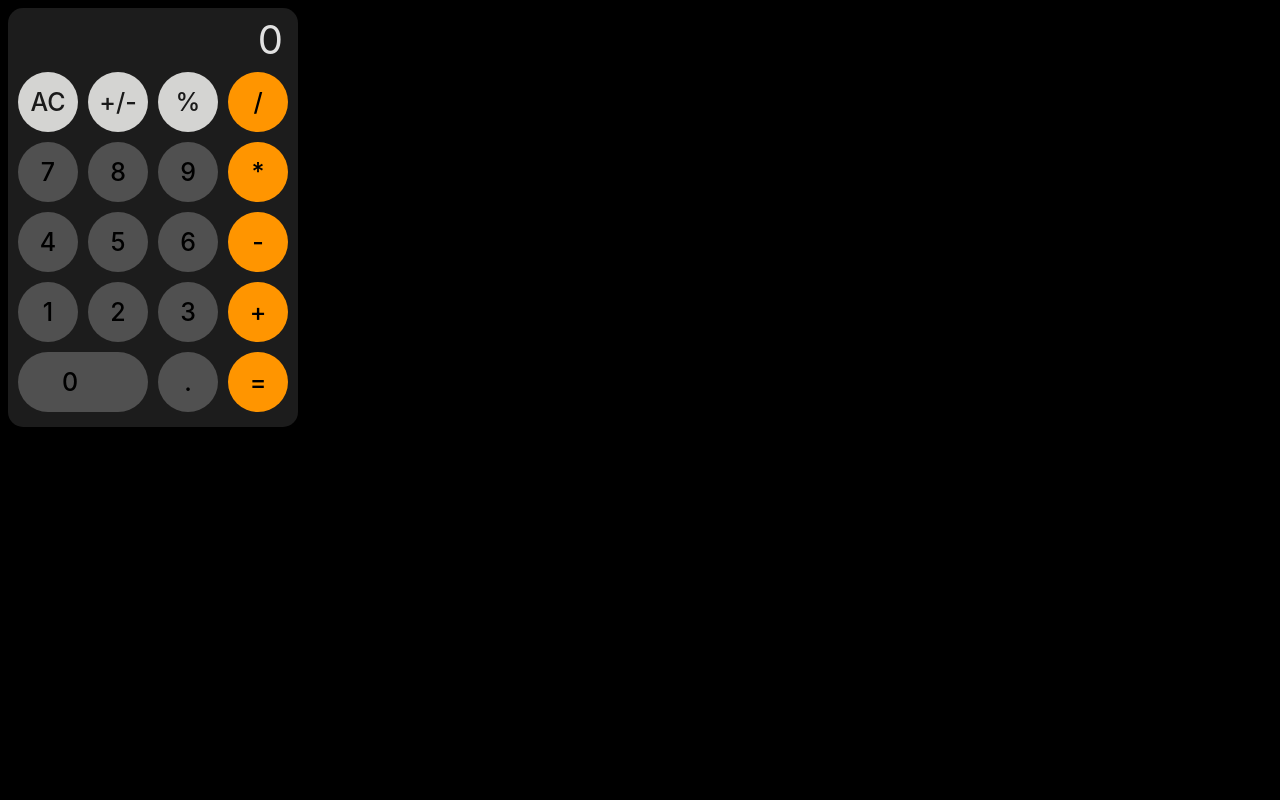
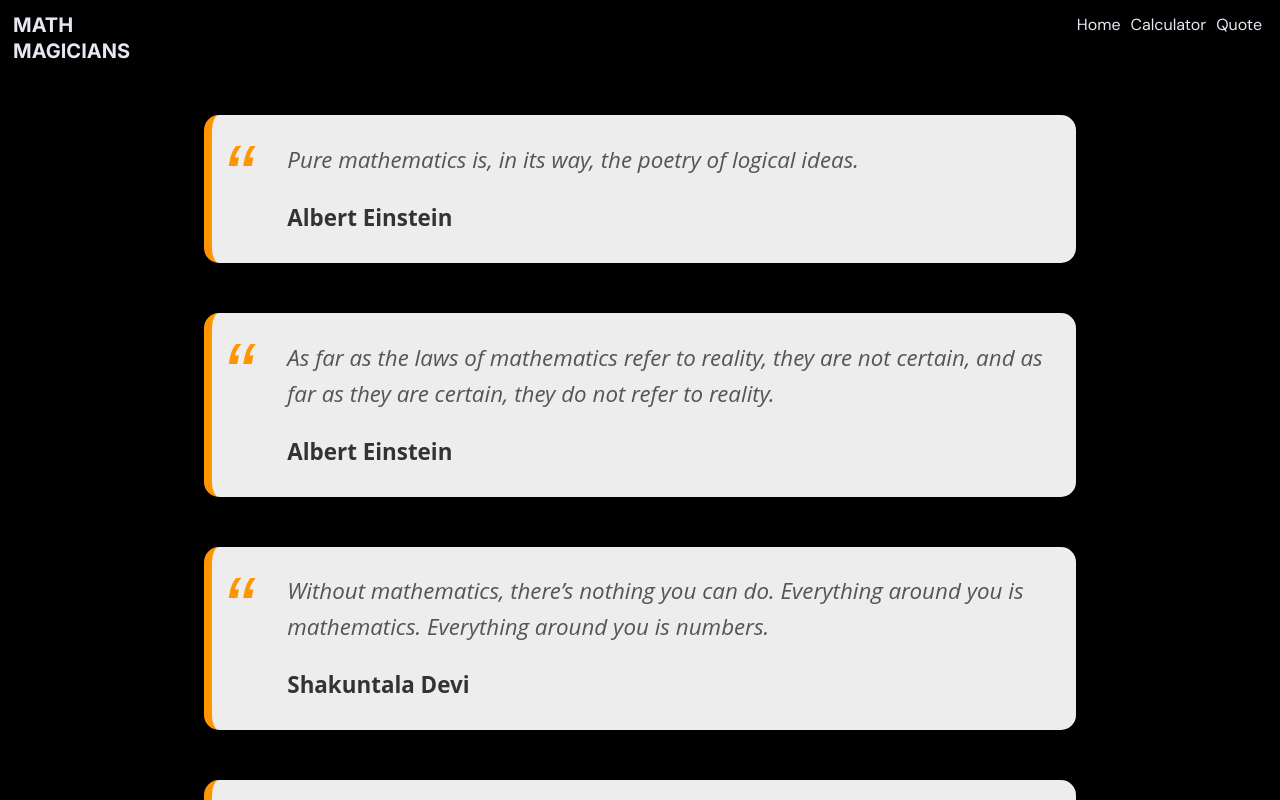
Before and after one commit to shadrxcc/math-magicians, a React (Create React App) app: page /quote in a window 1280 px wide. Shown: the top 800 px of the page. Built offline with nearby package versions, Linux system fonts and the light colour scheme.

Commit message:
route and style website

```diff
--- a/package.json
+++ b/package.json
@@ -10,6 +10,7 @@
     "prop-type": "^0.0.1",
     "react": "^18.2.0",
     "react-dom": "^18.2.0",
+    "react-router-dom": "^6.4.2",
     "react-scripts": "5.0.1",
     "web-vitals": "^2.1.4"
   },
--- a/public/index.html
+++ b/public/index.html
@@ -8,18 +8,16 @@
   <meta name="theme-color" content="#000000" />
   <meta name="description" content="Web site created using create-react-app" />
   <link rel="apple-touch-icon" href="%PUBLIC_URL%/logo192.png" />
-
+  <link rel="preconnect" href="https://fonts.googleapis.com">
+  <link rel="preconnect" href="https://fonts.gstatic.com" crossorigin>
+  <link href="https://fonts.googleapis.com/css2?family=DM+Sans:wght@400;700&display=swap" rel="stylesheet">
+  <script src="https://code.iconify.design/iconify-icon/1.0.1/iconify-icon.min.js"></script>
+  <link href="https://fonts.googleapis.com/css2?family=Inter:wght@400;700&display=swap" rel="stylesheet">
   <link rel="manifest" href="%PUBLIC_URL%/manifest.json" />
-  <script src="https://cdn.jsdelivr.net/npm/@popperjs/core@2.11.6/dist/umd/popper.min.js"
-    integrity="sha384-oBqDVmMz9ATKxIep9tiCxS/Z9fNfEXiDAYTujMAeBAsjFuCZSmKbSSUnQlmh/jp3"
-    crossorigin="anonymous"></script>
-  <script src="https://cdn.jsdelivr.net/npm/bootstrap@5.2.2/dist/js/bootstrap.min.js"
-    integrity="sha384-IDwe1+LCz02ROU9k972gdyvl+AESN10+x7tBKgc9I5HFtuNz0wWnPclzo6p9vxnk"
-    crossorigin="anonymous"></script>
   <title>Math Magicians</title>
 </head>
 
-<body>
+<body class="">
   <noscript>You need to enable JavaScript to run this app.</noscript>
   <div id="root"></div>
 </body>
--- /dev/null
+++ b/src/RouteSwitch.js
@@ -0,0 +1,22 @@
+import { BrowserRouter, Routes, Route } from "react-router-dom";
+import App from "./components/App";
+import Navbar from "./pages/navbar";
+import Home from "./pages/home";
+import Quote from "./pages/quote";
+import Calculator from "./pages/calculator";
+
+
+const RouteSwitch = () => {
+  return (
+    <>
+      <Navbar />
+      <Routes>
+        <Route path="/" element={<Home />} />
+        <Route path="calculator" element={<Calculator />} />
+        <Route path="quote" element={<Quote />} />
+      </Routes>
+    </>
+  );
+};
+
+export default RouteSwitch;
--- a/src/components/buttonpanel.js
+++ b/src/components/buttonpanel.js
@@ -6,37 +6,37 @@ const ButtonPanel = (props) => {
     return (
       <div className='calc'>
                 <div>
-                    <Button name="AC" className="ash" handleClick={props.clickHandler} />
-                    <Button name="+/-" className="ash" handleClick={props.clickHandler} />
-                    <Button name="%" className="ash" handleClick={props.clickHandler} />
-                    <Button name="/" className="orangeBtn" handleClick={props.clickHandler} />
+                    <Button name="AC" className="ash btn" handleClick={props.clickHandler} />
+                    <Button name="+/-" className="ash btn" handleClick={props.clickHandler} />
+                    <Button name="%" className="ash btn" handleClick={props.clickHandler} />
+                    <Button name="/" className="orangeBtn btn" handleClick={props.clickHandler} />
                 </div>
 
                 <div>
-                    <Button name="7" className="num-pallette" handleClick={props.clickHandler} />
-                    <Button name="8" className="num-pallette" handleClick={props.clickHandler} />
-                    <Button name="9" className="num-pallette" handleClick={props.clickHandler} />
-                    <Button name="*" className="orangeBtn" handleClick={props.clickHandler} />
+                    <Button name="7" className="num-pallette btn" handleClick={props.clickHandler} />
+                    <Button name="8" className="num-pallette btn" handleClick={props.clickHandler} />
+                    <Button name="9" className="num-pallette btn" handleClick={props.clickHandler} />
+                    <Button name="*" className="orangeBtn btn" handleClick={props.clickHandler} />
                 </div>
 
                 <div>
-                    <Button name="4" className="num-pallette" handleClick={props.clickHandler} />
-                    <Button name="5" className="num-pallette" handleClick={props.clickHandler} />
-                    <Button name="6" className="num-pallette" handleClick={props.clickHandler} />
-                    <Button name="-" className="orangeBtn" handleClick={props.clickHandler} />
+                    <Button name="4" className="num-pallette btn" handleClick={props.clickHandler} />
+                    <Button name="5" className="num-pallette btn" handleClick={props.clickHandler} />
+                    <Button name="6" className="num-pallette btn" handleClick={props.clickHandler} />
+                    <Button name="-" className="orangeBtn btn" handleClick={props.clickHandler} />
                 </div>
 
                 <div>
-                    <Button name="1" className="num-pallette" handleClick={props.clickHandler} />
-                    <Button name="2" className="num-pallette" handleClick={props.clickHandler} />
-                    <Button name="3" className="num-pallette" handleClick={props.clickHandler} />
-                    <Button name="+" className="orangeBtn" handleClick={props.clickHandler} />
+                    <Button name="1" className="num-pallette btn" handleClick={props.clickHandler} />
+                    <Button name="2" className="num-pallette btn" handleClick={props.clickHandler} />
+                    <Button name="3" className="num-pallette btn" handleClick={props.clickHandler} />
+                    <Button name="+" className="orangeBtn btn" handleClick={props.clickHandler} />
                 </div>
 
                 <div>
-                    <Button name="0" className="num-pallette number-0" handleClick={props.clickHandler} />
-                    <Button name="." className="num-pallette" handleClick={props.clickHandler} />
-                    <Button name="=" className="orangeBtn" handleClick={props.clickHandler} />
+                    <Button name="0" className="num-pallette btn number-0" handleClick={props.clickHandler} />
+                    <Button name="." className="num-pallette btn" handleClick={props.clickHandler} />
+                    <Button name="=" className="orangeBtn btn" handleClick={props.clickHandler} />
                 </div>
             </div>
     )
--- a/src/index.css
+++ b/src/index.css
@@ -1,5 +1,5 @@
 :root {
-  font-family: Inter, Avenir, Helvetica, Arial, sans-serif;
+  font-family: 'DM Sans', sans-serif;
   font-size: 16px;
   line-height: 24px;
   font-weight: 400;
@@ -15,12 +15,12 @@
 
 a {
   font-weight: 500;
-  color: #646cff;
+  color: #e7e7f3;
   text-decoration: inherit;
 }
 
 a:hover {
-  color: #535bf2;
+  color: #ff9500;
 }
 
 .wrapper {
@@ -38,4 +38,183 @@ a:hover {
   overflow-wrap: break-word;
   padding-bottom: 15px;
   padding-right: 10px;
+  inline-size: 273px;
+  line-height: 1em;
 }
+
+.navbar {
+  display: flex;
+  flex-direction: row;
+  justify-content: space-between;
+  padding: 5px 5px 0px;
+}
+
+.logo {
+  font-family: 'Inter', sans-serif;
+  font-size: 20px;
+  font-weight: bold;
+  will-change: filter;
+}
+
+.logo:hover {
+  filter: drop-shadow(0 0 2em #646cffaa);
+}
+.logo:hover {
+  filter: drop-shadow(0 0 2em #61dafbaa);
+}
+
+@keyframes logo-spin {
+  from {
+    transform: rotate(0deg);
+  }
+  to {
+    transform: rotate(360deg);
+  }
+}
+
+.sublink {
+  padding: 0px 5px 0px;
+}
+
+.intro {
+  display: flex;
+  justify-content: space-between;
+  padding: 0px 20px 30px 0px;
+}
+
+.h-intro {
+  text-align: center;
+  line-height: 1em;
+  font-size: 40px;
+}
+
+.orange {
+  color: #ff9500;
+}
+
+.card {
+  text-align: center;
+  display: flex;
+  justify-content: space-evenly;
+  padding: 0px 10px 0px;
+  margin: 35px 0px 20px;
+}
+
+.speed {
+  color: #ff9500;
+  font-size: 60px;
+}
+
+.BTN {
+  text-align: center;
+  background: #ff9500;
+  margin: auto;
+  padding: 1em;
+  border-radius: 15px;
+}
+
+.BTN:hover {
+  filter: drop-shadow(0 0 0.2em #646cffaa);
+}
+
+
+a.BTN {
+  color: aliceblue;
+}
+
+.btn-cont {
+  display: flex;
+}
+
+.lets {
+  font-size: 40px;
+  line-height: 1.1em;
+  font-weight: 400;
+}
+
+.calc {
+  font-weight: 800;
+}
+
+.text {
+  text-align: center;
+  margin: 0px 250px 0px;
+}
+
+@import url(https://fonts.googleapis.com/css?family=Open+Sans:400italic);
+.otro-blockquote {
+  font-size: 1.4em;
+  width:60%;
+  margin:50px auto;
+  font-family:Open Sans;
+  font-style:italic;
+  border-radius: 15px;
+  color: #555555;
+  padding:1.2em 30px 1.2em 75px;
+  border-left:8px solid #ff9500 ;
+  line-height:1.6;
+  position: relative;
+  background:#EDEDED;
+}
+
+.otro-blockquote::before {
+  font-family:Arial;
+  content: "\201C";
+  color:#ff9500;
+  font-size:4em;
+  position: absolute;
+  left: 10px;
+  top:-10px;
+}
+
+.otro-blockquote::after {
+  content: '';
+}
+
+.otro-blockquote span {
+  display:block;
+  color:#333333;
+  font-style: normal;
+  font-weight: bold;
+  margin-top:1em;
+}
+
+@media (max-width: 767px) {
+  .intro {
+    flex-direction: column;
+    margin: auto;
+  }
+
+  .card {
+    flex-direction: column;
+  }
+
+  .wrapper {
+    margin: auto;
+  }
+
+  .lets {
+    text-align: center;
+    font-size: 30px;
+    line-height: 1.3em;
+  }
+
+  .calc {
+  font-size: 1.6em;
+  }
+
+  .text {
+    margin: 0px 40px 0px;
+  }
+
+}
+
+@media (min-width: 767px) {
+  .lets {
+    padding-inline-start: 1em;
+  }
+
+  .calc {
+    font-size: 1.5em;
+  }
+}
--- a/src/index.js
+++ b/src/index.js
@@ -4,12 +4,16 @@ import './index.css';
 import App from './components/App';
 import './components/button.css'
 import reportWebVitals from './reportWebVitals';
+import { BrowserRouter } from "react-router-dom"
+import RouteSwitch from './RouteSwitch';
 
 const root = ReactDOM.createRoot(document.getElementById('root'));
 root.render(
+  <BrowserRouter>
   <React.StrictMode>
-    <App />
+    <RouteSwitch />
   </React.StrictMode>,
+  </BrowserRouter>
 );
 
 reportWebVitals();
--- /dev/null
+++ b/src/pages/calculator.js
@@ -0,0 +1,22 @@
+import React from "react";
+import App from "../components/App";
+
+const Calculator = () => {
+    return (
+        <>
+        <div className="intro">
+        <div>
+        <h1 className="lets">Lets do some<br/><span className="orange calc"> calculations</span></h1>
+        </div>
+        <div>
+        <App />
+        </div>
+        <div>
+
+        </div>
+        </div>
+        </>
+    )
+}
+
+export default Calculator
--- /dev/null
+++ b/src/pages/home.js
@@ -0,0 +1,31 @@
+import React from "react";
+import { Link } from "react-router-dom";
+
+const Home = () => {
+    return (
+       <>
+        <div>
+            <h1 className="h-intro">Welcome to <br/> <span className="orange">Math Magicians</span></h1>
+            <p className="text">If you`re anything like me, you probably can`t do simple math in your head. Or maybe you can, but it takes you a while and it`s not always accurate. That`s where a calculator comes in handy!</p>
+            <div className="card">
+                <div>
+                    <iconify-icon class="speed" icon="fluent:accessibility-checkmark-20-regular"></iconify-icon>
+                    <h2>Accessible</h2>
+                    <p>Simple design to help you do basic math operations.</p>
+                </div>
+                <div>
+                    <iconify-icon class="speed" icon="fluent-mdl2:speed-high"></iconify-icon>
+                    <h2>Fast calculations</h2>
+                    <p>Built to help you do math more quickly and accurately.</p>
+                </div>
+            </div>
+            <div className="btn-cont">
+                <Link className="sublink BTN" to="/calculator">
+              Get Started
+            </Link></div>
+        </div>
+       </>
+    )
+}
+
+export default Home;
--- /dev/null
+++ b/src/pages/navbar.js
@@ -0,0 +1,29 @@
+import React from "react";
+import { Link } from "react-router-dom";
+
+const Navbar = () => {
+  return (
+    <>
+      <nav className="navbar">
+        <div>
+        <Link className="logo" to="/">
+          <span>MATH</span><br/><span>MAGICIANS</span>
+        </Link>
+        </div>
+        <div className="sub">
+            <Link className="sublink" to="/">
+              Home
+            </Link>
+            <Link className="sublink" to="/calculator">
+              Calculator
+            </Link>
+            <Link className="sublink" to="/quote">
+              Quote
+            </Link>
+        </div>
+      </nav>
+    </>
+  );
+};
+
+export default Navbar;
--- /dev/null
+++ b/src/pages/quote.js
@@ -0,0 +1,34 @@
+import React from "react";
+
+const Quote = () => {
+    return (
+        <>
+<blockquote className="otro-blockquote">
+  Pure mathematics is, in its way, the poetry of logical ideas.
+  <span>Albert Einstein</span>
+</blockquote>
+
+<blockquote className="otro-blockquote">
+  As far as the laws of mathematics refer to reality, they are not certain, and as far as they are certain, they do not refer to reality.
+  <span>Albert Einstein</span>
+</blockquote>
+
+<blockquote className="otro-blockquote">
+  Without mathematics, there’s nothing you can do. Everything around you is mathematics. Everything around you is numbers.
+  <span>Shakuntala Devi</span>
+</blockquote>
+
+<blockquote className="otro-blockquote">
+  We will always have STEM with us. Some things will drop out of the public eye and go away, but there will always be science, engineering, and technology. And there will always, always be mathematics.
+  <span>Katherine Johnson</span>
+</blockquote>
+
+<blockquote className="otro-blockquote">
+  Mathematics as an expression of the human mind reflects the active will, the contemplative reason, and the desire for aesthetic perfection. Its basic elements are logic and intuition, analysis and construction, generality and individuality.
+  <span>Richard Courant</span>
+</blockquote>
+        </>
+    )
+}
+
+export default Quote;
```
Also changed, not shown: 1 other file (tests, documents, lock files or other folders).
